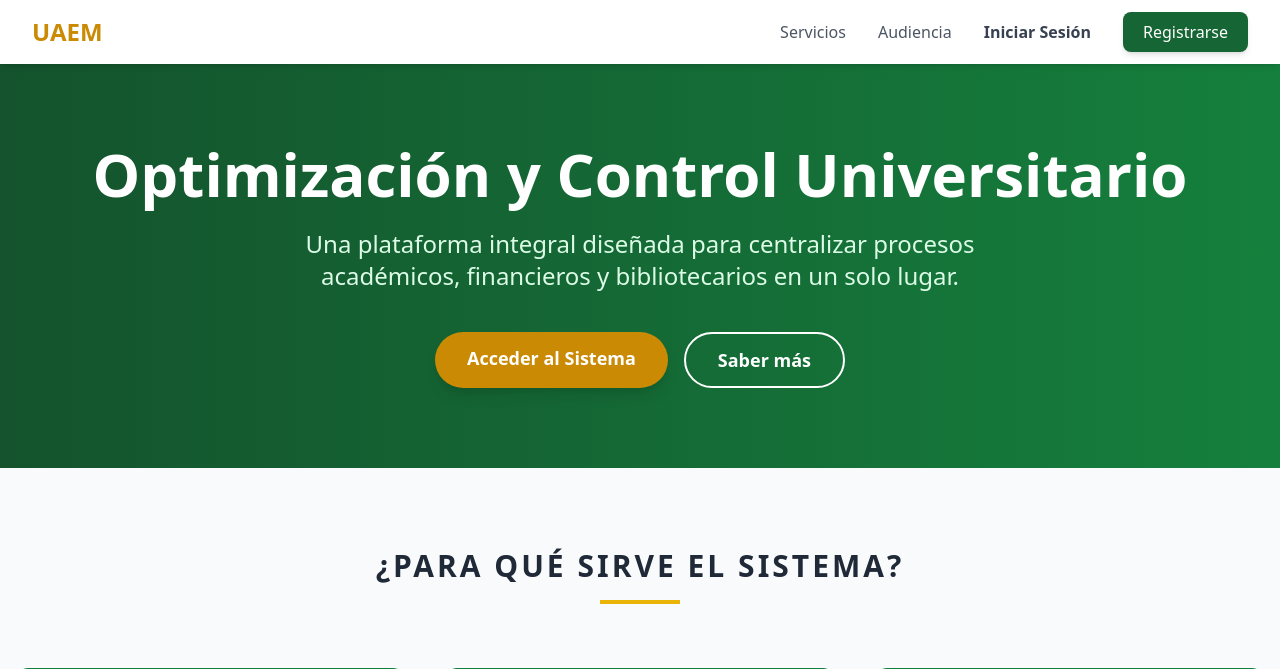
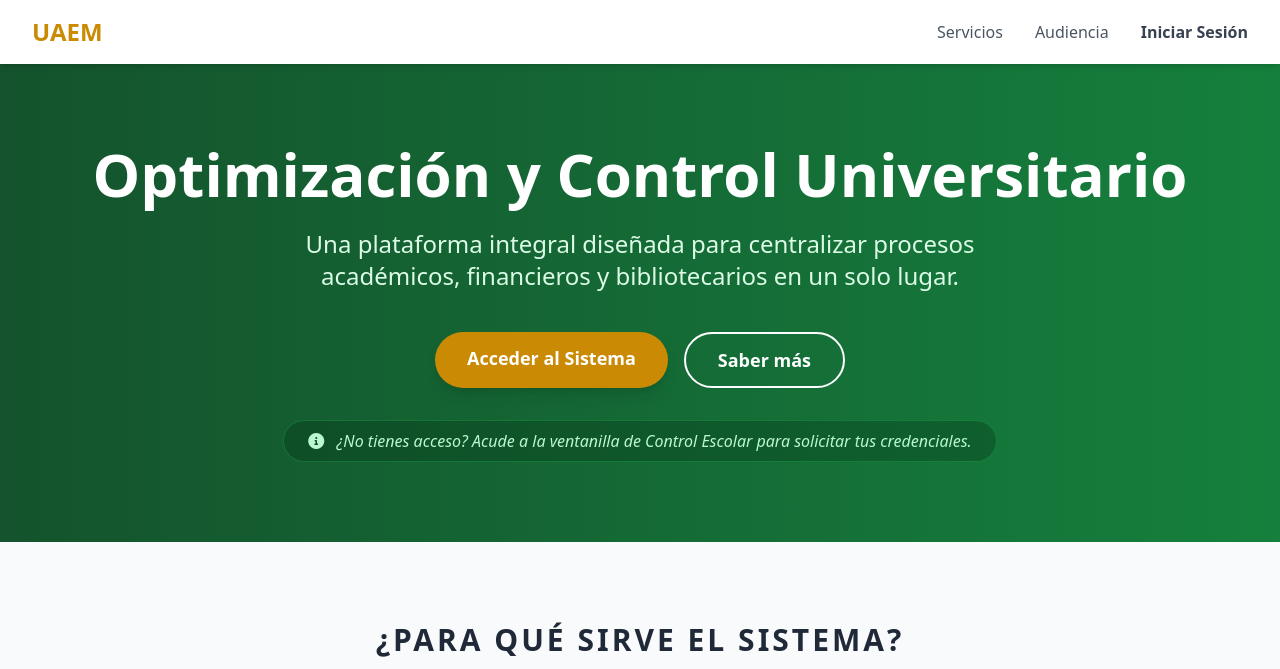
Before and after one commit to Jonathan568/Proyecto_Juannito, a Django app: template templates/inicio.html in a window 1280 px wide. Shown: the top 669 px of the page. Run offline with Django 5.2, Linux system fonts and the light colour scheme; the template is opened without the code that fills it, so the values that code supplies are empty; some libraries are stand-ins or nearby versions.

Commit message:
elimino boton resgistro inicio.html

```diff
--- a/templates/inicio.html
+++ b/templates/inicio.html
@@ -11,28 +11,42 @@
 
 <body class="bg-gray-50 font-sans">
 
-
+    <!-- NAVBAR -->
     <nav class="bg-white shadow-md sticky top-0 z-50">
         <div class="max-w-7xl mx-auto px-4 sm:px-6 lg:px-8">
             <div class="flex justify-between h-16 items-center">
                 <div class="flex items-center">
-                    <span class="text-2xl font-bold text-green-800"><span class="text-yellow-600">UAEM</span></span>
+                    <!-- Logo Institucional -->
+                    <span class="text-2xl font-bold text-green-800">
+                        <span class="text-yellow-600">UAEM</span>
+                    </span>
                 </div>
+
+                <!-- Navegación Desktop -->
                 <div class="hidden md:flex space-x-8 items-center">
                     <a href="#servicios" class="text-gray-600 hover:text-green-800 font-medium">Servicios</a>
                     <a href="#audiencia" class="text-gray-600 hover:text-green-800 font-medium">Audiencia</a>
-                    <a href="{% url 'login' %}" class="text-gray-700 font-semibold hover:text-green-800">Iniciar
-                        Sesión</a>
+                    <a href="{% url 'login' %}" class="text-gray-700 font-semibold hover:text-green-800">
+                        Iniciar Sesión
+                    </a>
+
+                    <!--
+                         BOTÓN DE REGISTRO OCULTO
+                         De acuerdo a la lógica de negocio, solo el administrador gestiona cuentas.
+                         Se mantiene comentado para futuras implementaciones técnicas.
+                    -->
+                    <!--
                     <a href="{% url 'Usuarios:registro' %}"
                         class="bg-green-800 text-white px-5 py-2 rounded-lg hover:bg-green-900 transition shadow-md">
                         Registrarse
                     </a>
+                    -->
                 </div>
             </div>
         </div>
     </nav>
 
-
+    <!-- HERO SECTION -->
     <header class="bg-gradient-to-r from-green-900 to-green-700 text-white py-20 px-4">
         <div class="max-w-7xl mx-auto text-center">
             <h1 class="text-4xl md:text-6xl font-extrabold mb-6">Optimización y Control Universitario</h1>
@@ -40,7 +54,9 @@
                 Una plataforma integral diseñada para centralizar procesos académicos, financieros y bibliotecarios en
                 un solo lugar.
             </p>
-            <div class="flex flex-col md:flex-row justify-center gap-4">
+
+            <!-- Botones Principales -->
+            <div class="flex flex-col md:flex-row justify-center gap-4 mb-8">
                 <a href="{% url 'login' %}"
                     class="bg-yellow-600 hover:bg-yellow-700 text-white px-8 py-3 rounded-full text-lg font-bold shadow-lg transition">
                     Acceder al Sistema
@@ -50,28 +66,41 @@
                     Saber más
                 </a>
             </div>
+
+            <!-- AVISO DE CONTROL ESCOLAR -->
+            <p
+                class="text-green-200 text-sm md:text-base italic bg-green-950/30 inline-block px-6 py-2 rounded-full border border-green-500/30">
+                <i class="fas fa-info-circle mr-2"></i>
+                ¿No tienes acceso? Acude a la ventanilla de Control Escolar para solicitar tus credenciales.
+            </p>
         </div>
     </header>
 
-
+    <!-- SECCIÓN DE SERVICIOS -->
     <section id="servicios" class="py-20 max-w-7xl mx-auto px-4">
         <div class="text-center mb-16">
             <h2 class="text-3xl font-bold text-gray-800 uppercase tracking-widest">¿Para qué sirve el sistema?</h2>
             <div class="h-1 w-20 bg-yellow-500 mx-auto mt-4"></div>
         </div>
+
         <div class="grid grid-cols-1 md:grid-cols-3 gap-10">
+            <!-- Control Escolar -->
             <div class="bg-white p-8 rounded-xl shadow-sm border-t-4 border-green-700 hover:shadow-xl transition">
                 <i class="fas fa-university text-4xl text-green-700 mb-4"></i>
                 <h3 class="text-xl font-bold mb-3">Control Escolar</h3>
                 <p class="text-gray-600">Gestión de matrículas, grupos y periodos escolares con trazabilidad histórica
                     completa.</p>
             </div>
+
+            <!-- Finanzas -->
             <div class="bg-white p-8 rounded-xl shadow-sm border-t-4 border-green-700 hover:shadow-xl transition">
                 <i class="fas fa-wallet text-4xl text-green-700 mb-4"></i>
                 <h3 class="text-xl font-bold mb-3">Finanzas</h3>
                 <p class="text-gray-600">Administración de pagos, cargos y conceptos financieros para un control
                     transparente.</p>
             </div>
+
+            <!-- Biblioteca -->
             <div class="bg-white p-8 rounded-xl shadow-sm border-t-4 border-green-700 hover:shadow-xl transition">
                 <i class="fas fa-book text-4xl text-green-700 mb-4"></i>
                 <h3 class="text-xl font-bold mb-3">Biblioteca</h3>
@@ -81,12 +110,13 @@
         </div>
     </section>
 
-
+    <!-- SECCIÓN DE AUDIENCIA -->
     <section id="audiencia" class="bg-gray-100 py-20 px-4">
         <div class="max-w-7xl mx-auto flex flex-col md:flex-row items-center gap-12">
             <div class="md:w-1/2">
                 <h2 class="text-3xl font-bold text-gray-800 mb-6 uppercase">¿A quién va dirigido?</h2>
                 <div class="space-y-6">
+                    <!-- Alumnos -->
                     <div class="flex gap-4">
                         <div
                             class="bg-green-800 text-white w-12 h-12 flex items-center justify-center rounded-full flex-shrink-0">
@@ -98,6 +128,8 @@
                                 bibliotecarios de forma autónoma.</p>
                         </div>
                     </div>
+
+                    <!-- Administrativos -->
                     <div class="flex gap-4">
                         <div
                             class="bg-yellow-600 text-white w-12 h-12 flex items-center justify-center rounded-full flex-shrink-0">
@@ -111,17 +143,23 @@
                     </div>
                 </div>
             </div>
+
+            <!-- Imagen Decorativa -->
             <div class="md:w-1/2">
                 <img src="https://images.unsplash.com/photo-1523050853064-80353c241566?auto=format&fit=crop&q=80&w=800"
-                    alt="Universidad" class="rounded-2xl shadow-2xl">
+                    alt="Campus Universitario"
+                    class="rounded-2xl shadow-2xl transition-transform hover:scale-105 duration-300">
             </div>
         </div>
     </section>
 
-
+    <!-- FOOTER -->
     <footer class="bg-gray-900 text-white py-10 text-center">
-        <p class="text-gray-400">© 2026 Sistema de Gestión Universitaria - UAEM</p>
-        <p class="text-sm mt-2 text-gray-500 italic">Proyecto de Tesis Profesional</p>
+        <div class="max-w-7xl mx-auto px-4">
+            <p class="text-gray-400 font-medium italic">© 2026 Sistema de Gestión Universitaria - UAEM</p>
+            <div class="h-px w-16 bg-green-700 mx-auto my-4"></div>
+            <p class="text-xs text-gray-500 uppercase tracking-widest">Proyecto de Tesis Profesional</p>
+        </div>
     </footer>
 
 </body>
```
